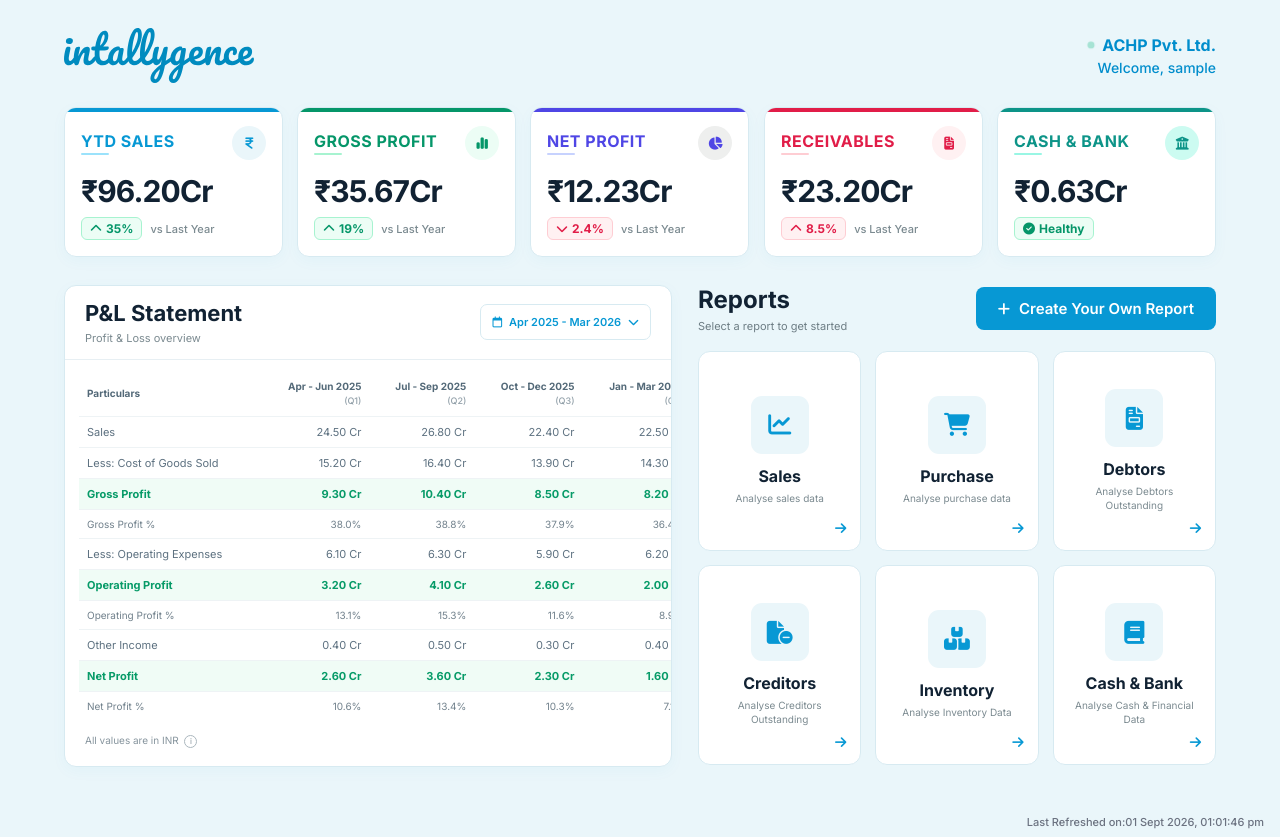
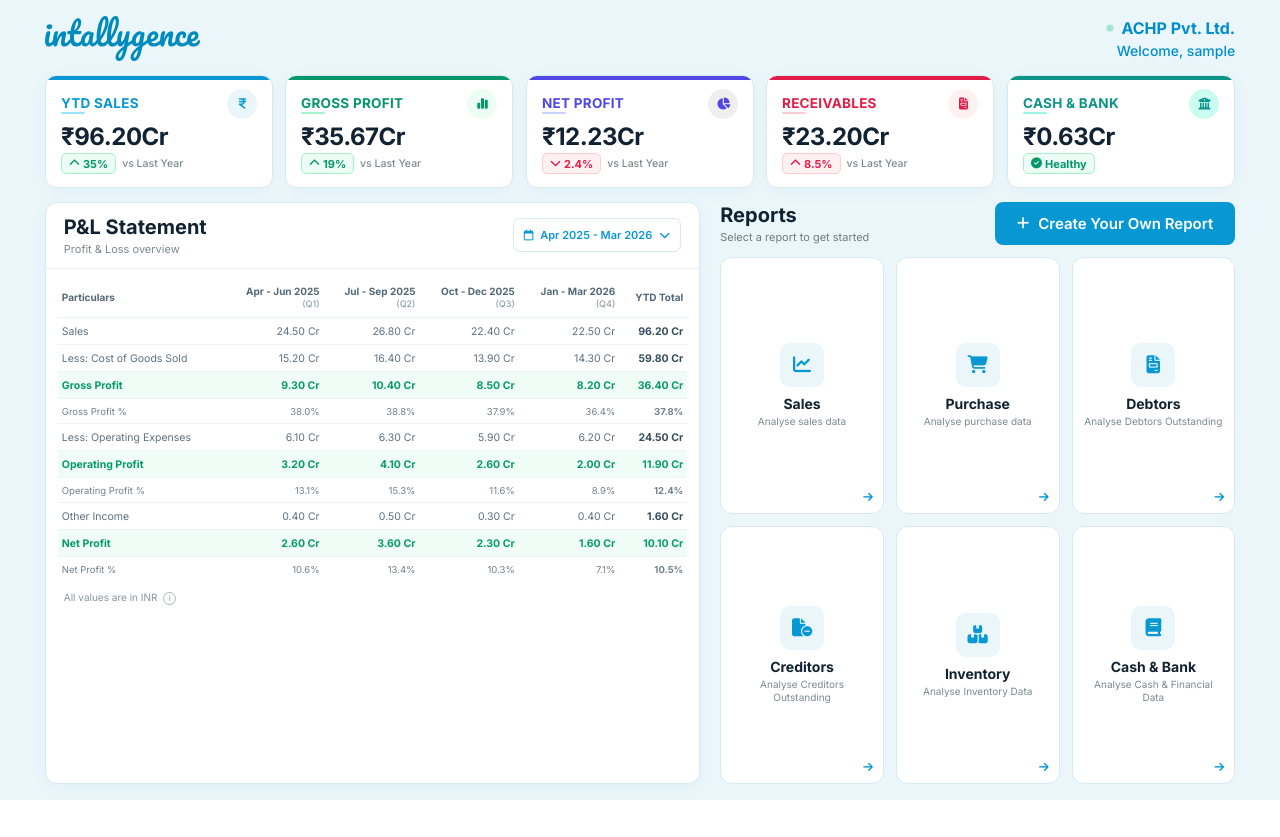
Before and after one commit to SantoshP15/Intallygence, a Flask app: page /report-dashboard in a window 1280 px wide. After the commit the page ends 800 px from the top, so only its background shows below. Run offline with Flask 3, Linux system fonts and the light colour scheme; the visitor is signed in with stand-in values (Sample User, id 1).

Commit message:
scrollable changes

```diff
--- a/static/css/report-dashboard.css
+++ b/static/css/report-dashboard.css
@@ -8,7 +8,8 @@ body {
     padding: 0;
 
     width: 100%;
-    min-height: 100%;
+    height: 100%;
+    overflow: hidden;
 
     font-family: "Inter", sans-serif;
 
@@ -19,7 +20,7 @@ body {
 
 
 body {
-    min-height: 100vh;
+    height: 100vh;
 }
 
 
@@ -371,9 +372,9 @@ body {
 .kpi-card {
     background: #ffffff;
     border: 1px solid #d7eaf1; /* Matches site border tone */
-    border-radius: 12px;
-    padding: 18px 16px 16px 16px;
-    min-height: 150px;
+    border-radius: 11px;
+    padding: 13px 15px;
+    min-height: 108px;
     position: relative;
     overflow: hidden;
     display: flex;
@@ -394,14 +395,14 @@ body {
     top: 0;
     left: 0;
     right: 0;
-    height: 4px;
+    height: 3.5px;
 }
 
 /* Smooth Zoom Hover Effect */
 .kpi-card:hover {
-    transform: scale(1.06) translateY(-4px) !important;
+    transform: scale(1.04) translateY(-3px) !important;
     border-color: #0798d4;
-    box-shadow: 0 16px 32px rgba(0, 141, 204, 0.12);
+    box-shadow: 0 12px 28px rgba(0, 141, 204, 0.12);
     z-index: 10;
 }
 
@@ -413,12 +414,12 @@ body {
 }
 
 .kpi-card-title {
-    font-size: 16px;
+    font-size: 13.5px;
     font-weight: 700;
     text-transform: uppercase;
-    letter-spacing: 0.03em;
+    letter-spacing: 0.02em;
     position: relative;
-    padding-bottom: 4px;
+    padding-bottom: 3px;
 }
 
 /* Title Underline Accent */
@@ -427,33 +428,33 @@ body {
     position: absolute;
     bottom: 0;
     left: 0;
-    width: 28px;
+    width: 24px;
     height: 2px;
     border-radius: 2px;
 }
 
 /* Circular Icon Container */
 .kpi-icon-wrapper {
-    width: 34px;
-    height: 34px;
+    width: 30px;
+    height: 30px;
     border-radius: 50%;
     display: flex;
     align-items: center;
     justify-content: center;
-    font-size: 13px;
+    font-size: 12px;
 }
 
 /* Large, Sleek & Bold Value Font */
 .kpi-card-body {
-    margin: 12px 0 8px;
+    margin: 6px 0 4px;
 }
 
 .kpi-value {
     font-family: 'Space Grotesk', 'Inter', sans-serif;
-    font-size: 30px; /* Large & high visibility */
+    font-size: 24px; /* High visibility balanced size */
     font-weight: 700; /* Sleek yet defined weight */
     color: #123;     /* Matches primary website dark color */
-    letter-spacing: -0.03em;
+    letter-spacing: -0.02em;
     line-height: 1;
 }
 
@@ -461,22 +462,22 @@ body {
 .kpi-card-footer {
     display: flex;
     align-items: center;
-    gap: 8px;
+    gap: 6px;
 }
 
 .kpi-badge {
     font-weight: 700;
-    padding: 3px 8px;
-    border-radius: 6px;
+    padding: 2.5px 7px;
+    border-radius: 5px;
     display: inline-flex;
     align-items: center;
-    gap: 4px;
-    font-size: 12px;
+    gap: 3px;
+    font-size: 11px;
 }
 
 .kpi-footer-text {
     color: #7b8a90; /* Matches website muted text tone */
-    font-size: 11px;
+    font-size: 10.5px;
     font-weight: 500;
 }
 
@@ -786,38 +787,49 @@ body {
 
 .report-dashboard {
     width: 100%;
-    min-height: 100vh;
-    padding: 28px 5% 40px;
+    height: 100vh;
+    padding: 16px 3.5%;
+    display: flex;
+    flex-direction: column;
+    overflow: hidden;
+    box-sizing: border-box;
 }
 
 .dashboard-header {
-    margin-bottom: 24px;
+    margin-bottom: 14px;
+}
+
+.dashboard-logo img {
+    width: 155px;
+    display: block;
 }
 
 .kpi-action-container {
     width: 100%;
     max-width: none;
-    margin: 0;
+    margin: 0 0 14px 0;
 }
 
 .kpi-grid {
     width: 100%;
     display: grid;
     grid-template-columns: repeat(5, minmax(0, 1fr));
-    gap: 14px;
+    gap: 12px;
 }
 
 /* Main two-column area */
 .report-section {
     width: 100%;
     max-width: none;
-    margin: 28px 0 0;
+    margin: 0;
+    flex: 1;
+    min-height: 0;
 
     display: grid;
-    grid-template-columns: minmax(0, 1.08fr) minmax(500px, 0.92fr);
-    gap: 26px;
+    grid-template-columns: minmax(0, 1.12fr) minmax(360px, 0.88fr);
+    gap: 20px;
 
-    align-items: start;
+    align-items: stretch;
 }
 
 /* P&L */
@@ -831,8 +843,8 @@ body {
 }
 
 .pnl-header {
-    min-height: 74px;
-    padding: 14px 20px;
+    min-height: 64px;
+    padding: 12px 18px;
 
     display: flex;
     align-items: center;
@@ -844,24 +856,24 @@ body {
 
 .pnl-header h1 {
     margin: 0;
-    font-size: 22px;
+    font-size: 20px;
     font-weight: 700;
     color: #123;
 }
 
 .pnl-header p {
-    margin: 5px 0 0;
+    margin: 3px 0 0;
     font-size: 11px;
     color: #7b8a90;
 }
 
 .period-select {
-    height: 36px;
+    height: 34px;
     display: flex;
     align-items: center;
     gap: 7px;
 
-    padding: 0 11px;
+    padding: 0 10px;
 
     border: 1px solid #d7eaf1;
     border-radius: 7px;
@@ -883,20 +895,21 @@ body {
 
 .pnl-table-wrapper {
     width: 100%;
-    overflow-x: auto;
-    padding: 10px 14px 0;
+    overflow-x: hidden;
+    padding: 8px 12px 0;
 }
 
 .pnl-table {
     width: 100%;
-    min-width: 690px;
+    min-width: 0;
     border-collapse: collapse;
+    table-layout: auto;
 }
 
 .pnl-table th {
-    padding: 10px 8px;
+    padding: 8px 4px;
     font-size: 10px;
-    line-height: 1.25;
+    line-height: 1.2;
 
     color: #536978;
     font-weight: 700;
@@ -911,18 +924,18 @@ body {
 
 .pnl-table th small {
     display: block;
-    margin-top: 3px;
+    margin-top: 2px;
     color: #93a1aa;
     font-size: 9px;
     font-weight: 500;
 }
 
 .pnl-table td {
-    padding: 8px;
+    padding: 6.5px 4px;
 
     border-top: 1px solid #eef3f5;
 
-    font-size: 11px;
+    font-size: 10.5px;
     color: #5d7180;
 
     text-align: right;
@@ -949,12 +962,12 @@ body {
 }
 
 .pnl-table tr.percent td {
-    font-size: 10px;
+    font-size: 9.5px;
     color: #71818c;
 }
 
 .pnl-footer {
-    padding: 14px 20px 18px;
+    padding: 10px 18px 14px;
     color: #87959e;
     font-size: 10px;
 }
@@ -977,21 +990,27 @@ body {
 /* Reports */
 .reports-panel {
     min-width: 0;
+    display: flex;
+    flex-direction: column;
+    height: 100%;
 }
 
 .reports-panel .report-header-row {
-    margin-bottom: 18px;
+    margin-bottom: 12px;
+    display: flex;
+    align-items: center;
+    justify-content: space-between;
 }
 
 .report-title-group h1 {
     margin: 0;
-    font-size: 24px;
+    font-size: 20px;
     font-weight: 700;
     color: #123;
 }
 
 .report-title-group .report-subtitle {
-    margin: 5px 0 0;
+    margin: 3px 0 0;
     color: #6d7d84;
     font-size: 11px;
 }
@@ -1000,24 +1019,28 @@ body {
 .reports-panel .report-grid {
     width: 100%;
     margin-top: 0;
+    flex: 1;
+    min-height: 0;
 
     display: grid;
     grid-template-columns: repeat(3, minmax(0, 1fr));
-    gap: 14px;
+    grid-template-rows: repeat(2, 1fr);
+    gap: 12px;
 }
 
 .reports-panel .report-card {
     min-width: 0;
-    min-height: 200px;
+    min-height: 0;
+    height: 100%;
 
-    padding: 22px 14px;
+    padding: 12px 10px;
 
     display: flex;
     flex-direction: column;
     align-items: center;
     justify-content: center;
 
-    gap: 12px;
+    gap: 8px;
 
     border: 1px solid #d7eaf1;
     border-radius: 12px;
@@ -1028,16 +1051,16 @@ body {
 }
 
 .reports-panel .report-card:hover {
-    transform: translateY(-3px);
+    transform: translateY(-2px);
     border-color: #0798d4;
-    box-shadow: 0 10px 25px rgba(0, 141, 204, 0.12);
+    box-shadow: 0 8px 20px rgba(0, 141, 204, 0.12);
 }
 
 .reports-panel .report-icon {
-    width: 58px;
-    height: 58px;
+    width: 44px;
+    height: 44px;
 
-    border-radius: 11px;
+    border-radius: 10px;
 
     background: #eaf6fa;
     color: #0798d4;
@@ -1046,7 +1069,7 @@ body {
     align-items: center;
     justify-content: center;
 
-    font-size: 23px;
+    font-size: 18px;
 }
 
 .reports-panel .report-info {
@@ -1055,44 +1078,44 @@ body {
 
 .reports-panel .report-info h2 {
     margin: 0;
-    font-size: 16px;
+    font-size: 14px;
     font-weight: 700;
     color: #123;
 }
 
 .reports-panel .report-info p {
-    margin: 6px 0 0;
+    margin: 3px 0 0;
     font-size: 10px;
-    line-height: 1.35;
+    line-height: 1.3;
     color: #7b8a90;
 }
 
 .reports-panel .card-arrow {
     position: absolute;
 
-    right: 14px;
-    bottom: 15px;
+    right: 10px;
+    bottom: 10px;
     top: auto;
 
     transform: none;
 
     color: #0798d4;
-    font-size: 13px;
+    font-size: 11px;
 }
 
 .reports-panel .report-card:hover .card-arrow {
-    transform: translateX(4px);
+    transform: translateX(3px);
 }
 
 /* Responsive */
 @media (max-width: 1250px) {
     .report-section {
-        grid-template-columns: minmax(0, 1fr) minmax(450px, 0.9fr);
-        gap: 20px;
+        grid-template-columns: minmax(0, 1.1fr) minmax(340px, 0.9fr);
+        gap: 16px;
     }
 
     .reports-panel .report-card {
-        min-height: 185px;
+        min-height: 0;
     }
 }
 
```
